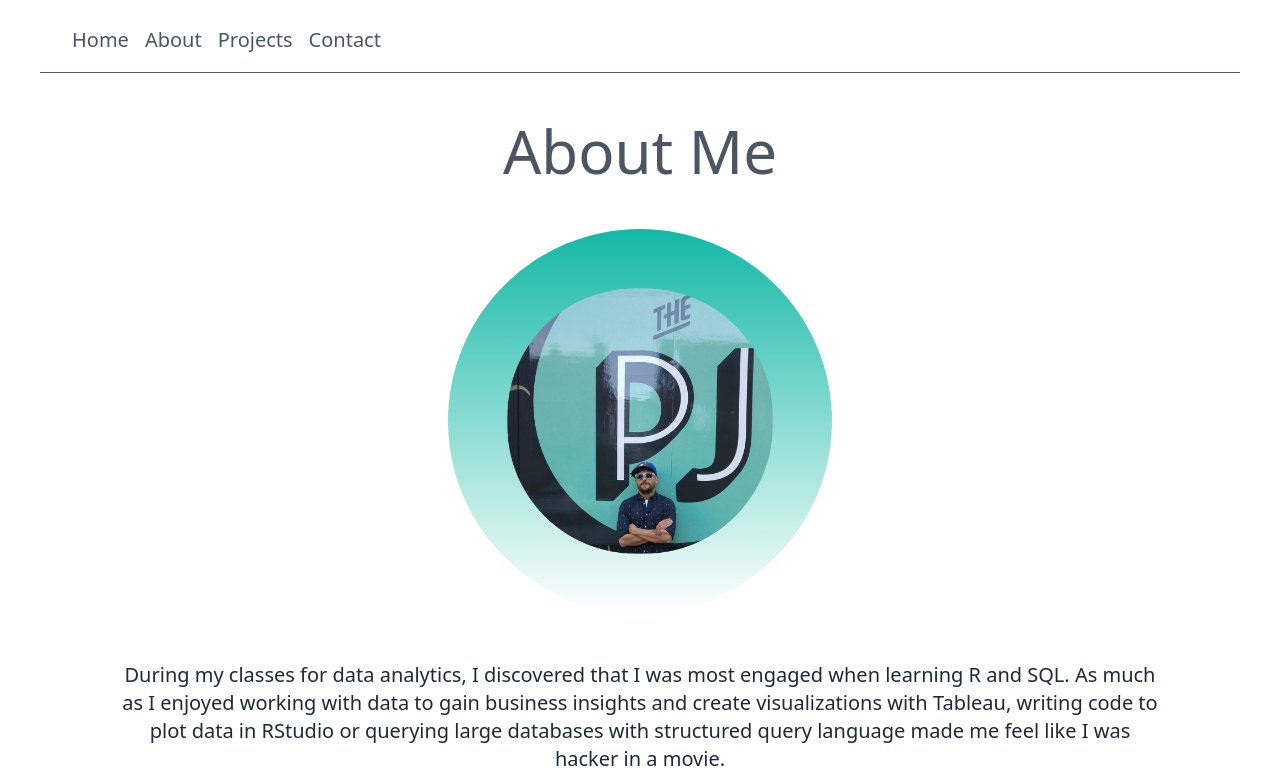
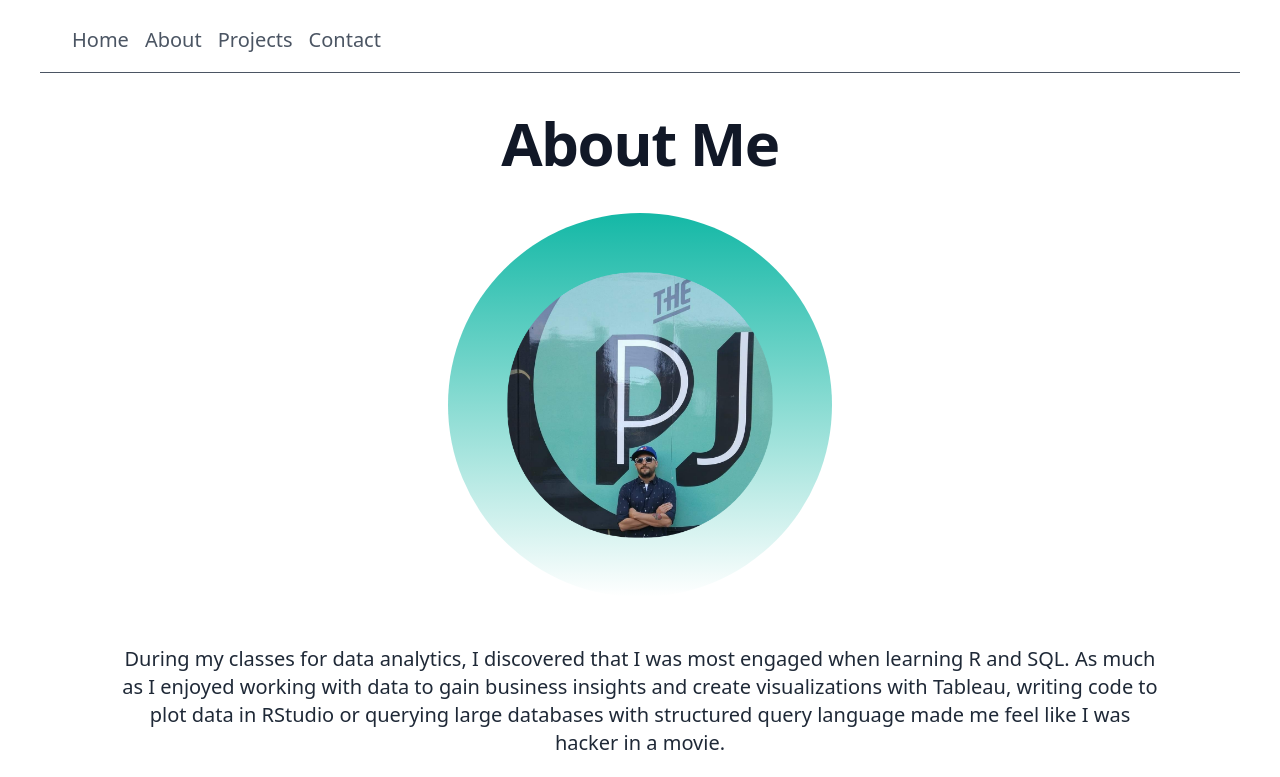
Before and after one commit to pjleb90/portfolio, a Next.js app: page /about in a window 1280 px wide. Shown: the top 777 px of the page. Built offline with nearby package versions, Linux system fonts and the light colour scheme.

Commit message:
formatting

```diff
--- a/app/about/page.tsx
+++ b/app/about/page.tsx
@@ -20,7 +20,7 @@ import { AiFillCloseCircle } from "react-icons/ai";
 
   return (
     <div className="text-center p-10 md:px-20">
-      <h3 className='text-center text-4xl py-2 text-gray-600 dark:dark:text-teal-500 font-medium md:text-6xl'>About Me</h3>
+      <h1 className="mb-4 text-center text-3xl font-extrabold tracking-tight leading-none md:text-5xl lg:text-6xl text-gray-900 dark:text-teal-500">About Me</h1>
       <div className='relative mx-auto bg-gradient-to-b from-teal-500 rounded-full w-75 h-75 mt-10 mb-10 overflow-hidden md:h-96 md:w-96'>
         <Image
             src="/images/round.png"
--- a/app/projects/page.tsx
+++ b/app/projects/page.tsx
@@ -7,7 +7,7 @@ const gallery = () => {
   return (
     <div>
         <div className="text-center p-10">
-          <h3 className='text-center text-4xl py-2 text-gray-600 dark:text-teal-500 font-medium md:text-6xl'>Projects</h3>
+          <h1 className="mb-4 text-center text-3xl font-extrabold tracking-tight leading-none md:text-5xl lg:text-6xl text-gray-900 dark:text-teal-500">Projects</h1>
           <p className='py-2 leading-8 text-teal-600 dark:text-teal-500 md:text-xl xl:text-xl'>
               Below are some of the projects that I have worked on recently. All projects were developed with React, Next.js & Tailwind, with databases ranging from MongoDB, Supabase and PlanetScale.
           </p>
--- a/components/contact-form.tsx
+++ b/components/contact-form.tsx
@@ -116,7 +116,7 @@ export const ContactForm = () => {
     return (
         <div>
             <div className="py-8 lg:py-16 px-4 mx-auto max-w-screen-md space-y-4">
-                <h2 className='text-center text-4xl py-2 text-gray-600 dark:text-teal-500 font-medium md:text-6xl'>Contact Me</h2>
+                <h1 className="mb-4 text-center text-3xl font-extrabold tracking-tight leading-none md:text-5xl lg:text-6xl text-gray-900 dark:text-teal-500">Contact Me</h1>
                 <p className="mb-8 lg:mb-16 text-center sm:text-xl text-gray-800 dark:text-white">
                     Have a question or just want to say hi? Don&apos;t hesitate to reach out.
                 </p>
--- a/components/header.tsx
+++ b/components/header.tsx
@@ -17,7 +17,7 @@ const Header = () => {
     return (
         <section>
           <div className='text-center p-10'>
-            <h2 className='text-4xl py-2 text-center font-extrabold tracking-tight leading-none md:text-6xl xl:text-6xl mx-auto text-gray-600 dark:text-teal-500'>PJ LeBlanc</h2>
+            <h1 className='text-4xl py-2 text-center font-extrabold tracking-tight leading-none md:text-6xl xl:text-6xl mx-auto text-gray-900 dark:text-teal-500'>PJ LeBlanc</h1>
             <h3 className='text-2xl py-2 font-medium md:text-3xl text-teal-600 dark:text-teal-500'>Developer and Designer</h3>
             <div className='text-md py-5 text-gray-800 md:text-xl max-w-lg mx-auto dark:text-white bg-clip-text'>
               {isClient &&
```
